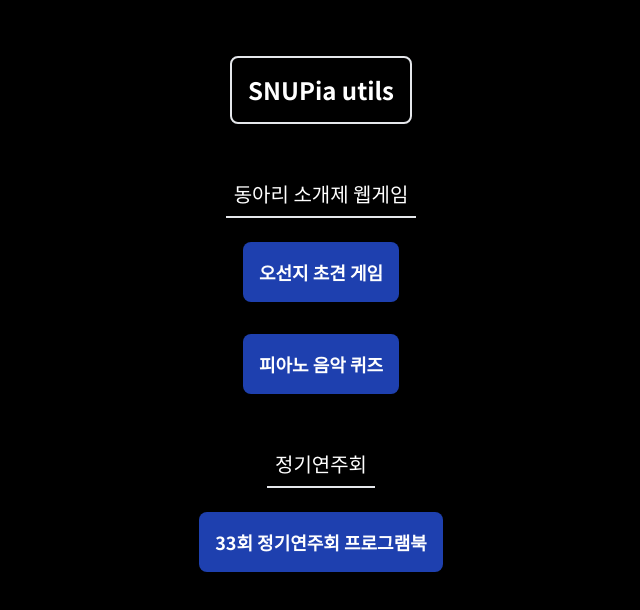
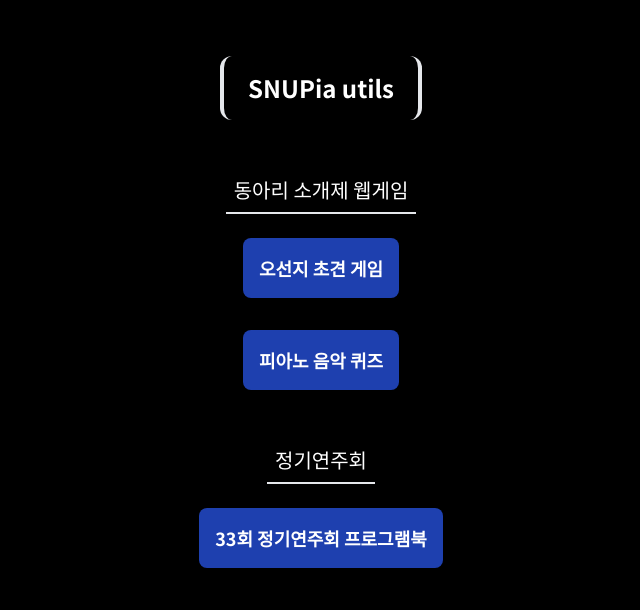
Before and after one commit to Superfish83/snupia_utils, a Next.js app: page / in a window 1280 px wide. Shown: the top 610 px of the page, without its empty margins (319-959 px from the left). Built offline with nearby package versions, Linux system fonts and the light colour scheme.

Commit message:
smol ui fix

```diff
--- a/app/page.js
+++ b/app/page.js
@@ -3,7 +3,7 @@ import Link from "next/link";
 export default function Home() {
   return (
     <div className="w-full h-full flex flex-col">
-      <div className="mt-14 mb-4 mx-auto text-2xl font-bold border-2 p-4 rounded-lg">
+      <div className="mt-14 mb-4 mx-auto text-2xl font-bold border-x-4 px-6 py-4 rounded-xl">
         SNUPia utils
       </div>
 
```
